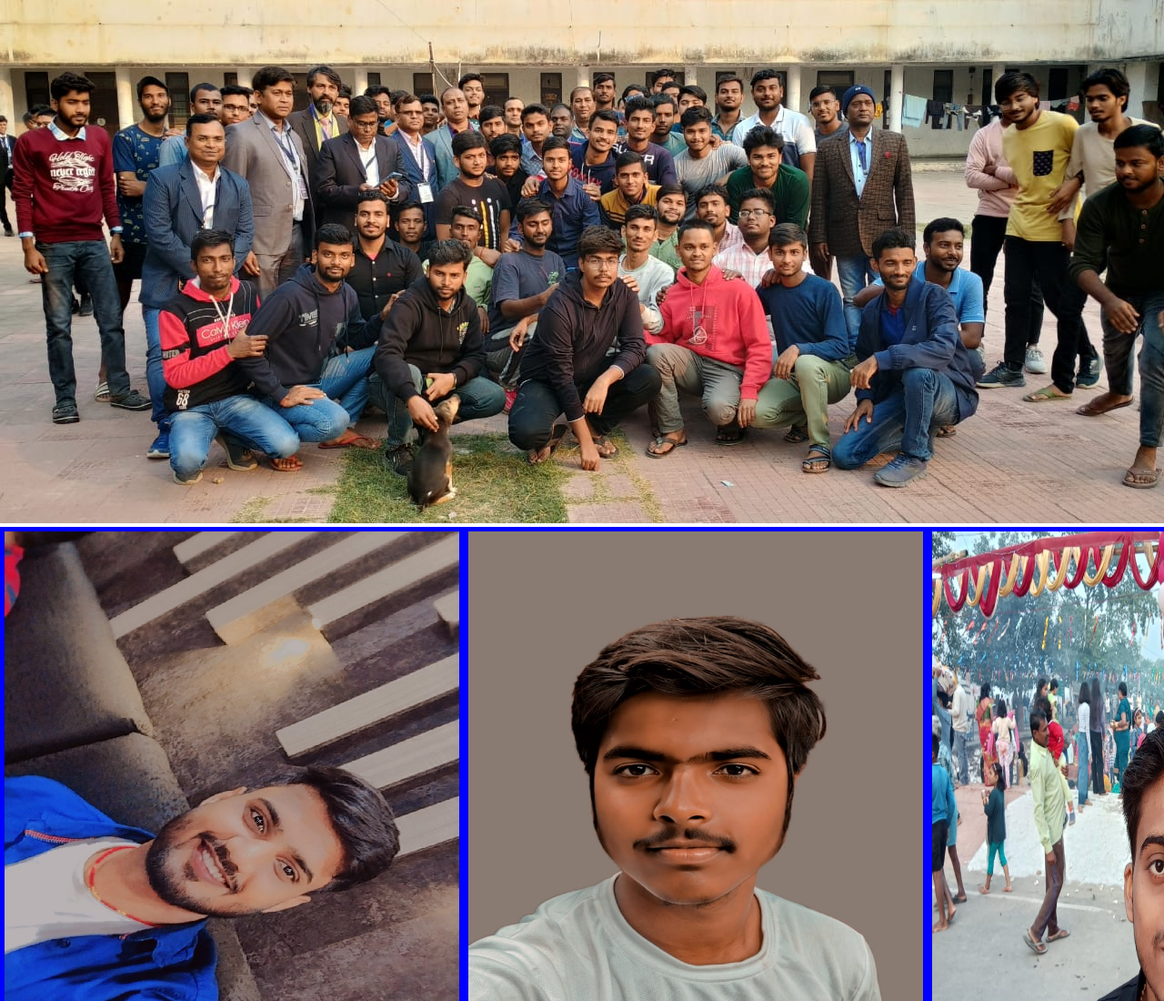
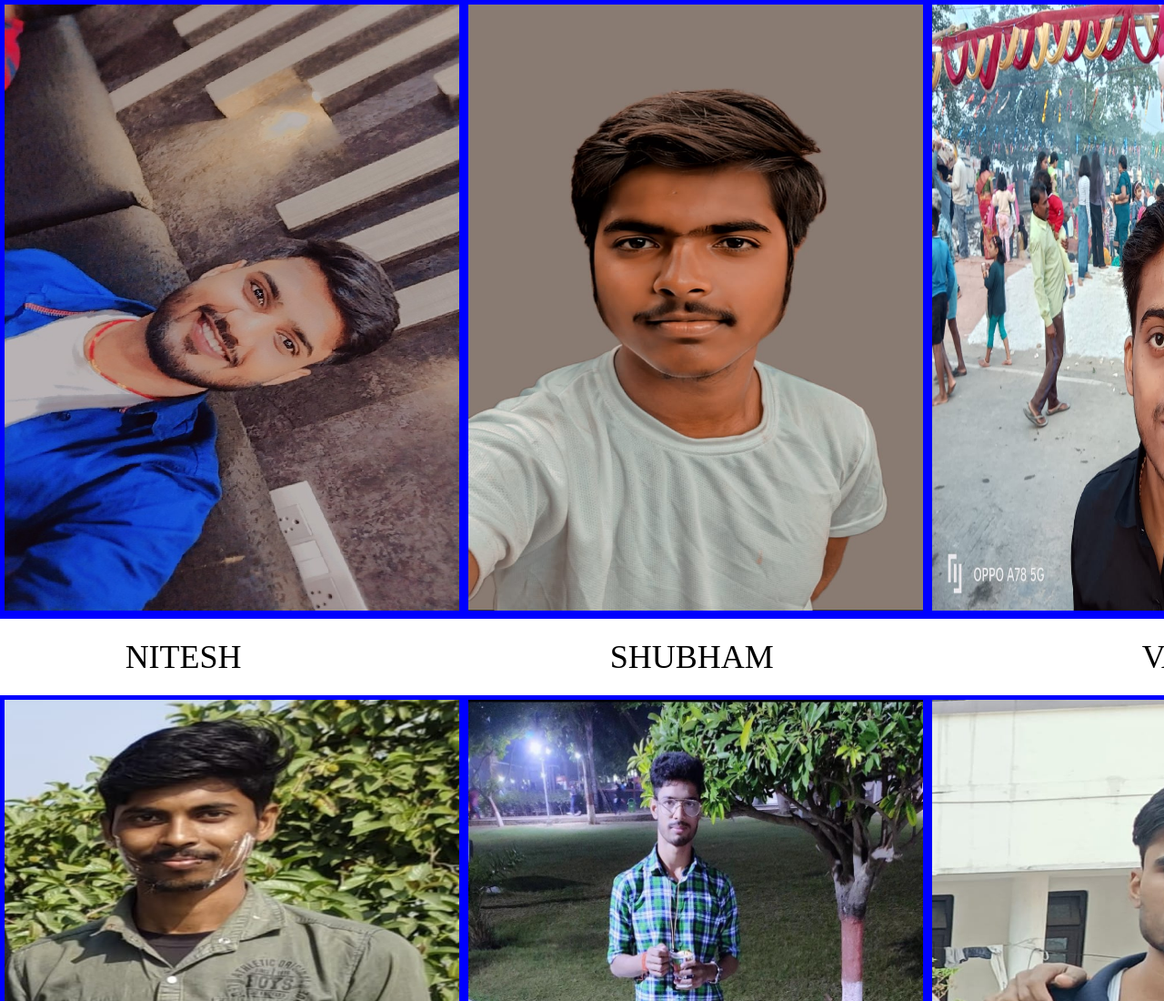
Before and after one commit to sunny54kr/MIT-HPL23, a plain HTML site: page players.html in a window 1280 px wide. Shown: the top 1100 px of the page at 91% size. Drawn offline with Linux system fonts and the light colour scheme.

Commit message:
full n final

```diff
--- a/players.html
+++ b/players.html
@@ -7,7 +7,7 @@
     <title>players</title>
 </head>
 <body>
-  <img src="images/group photo.jpg">
+
   <div class="count">
     <div class="box"><img src="single photo/nitesh.png"></div>
     <div class="box"><img src="single photo/shubham.jpg"></div>
```
